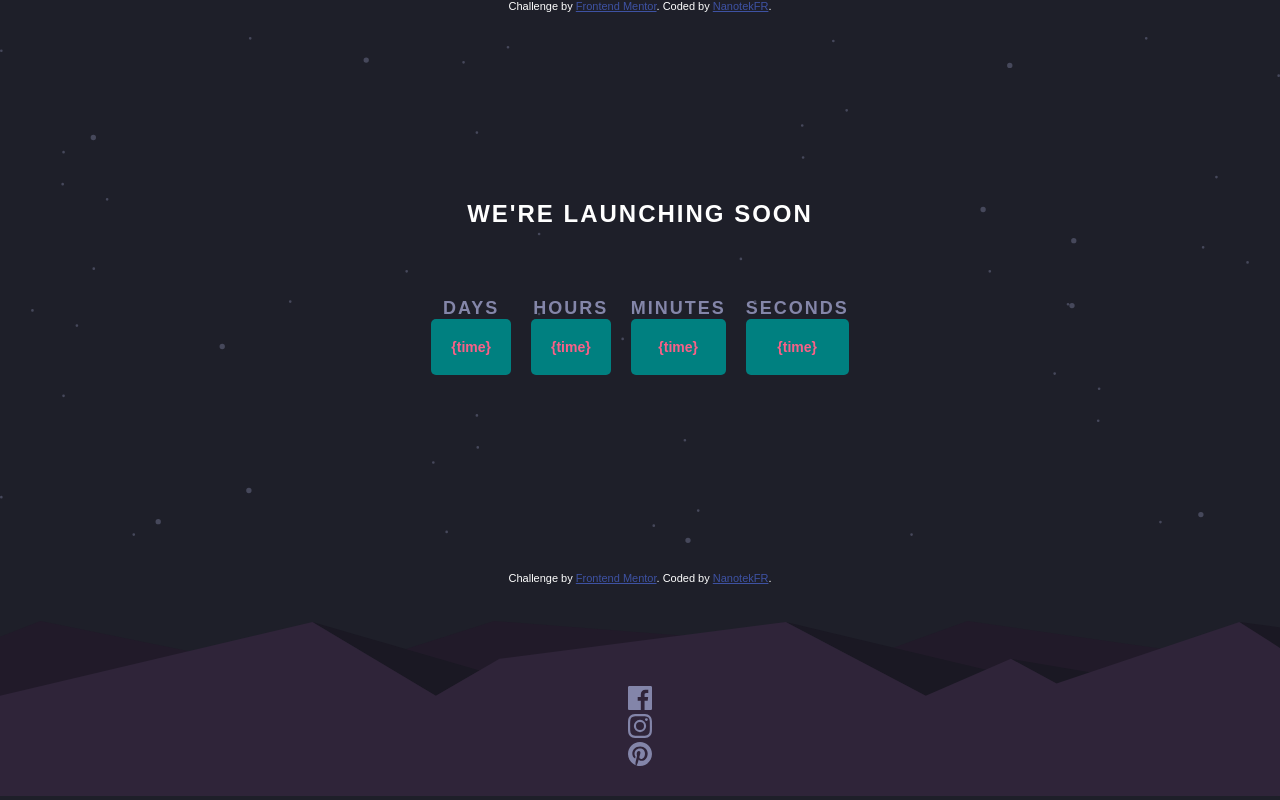
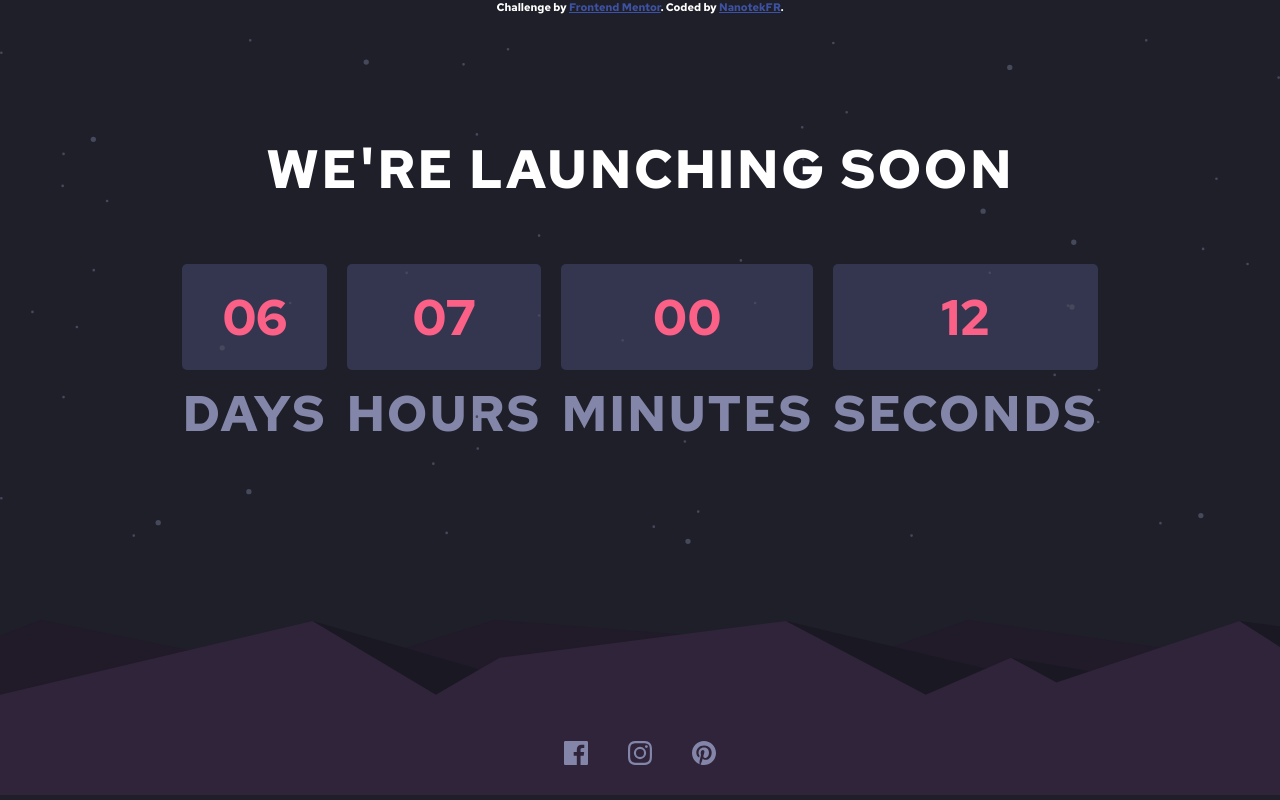
Before and after one commit to Nanotekfr/challenge_frontmentor_timer, a plain HTML site: page index.html in a window 1280 px wide. Drawn offline with Linux system fonts and the light colour scheme; a web font is replaced by a local one.

Commit message:
last commit

```diff
--- a/assets/css/style.css
+++ b/assets/css/style.css
@@ -1,6 +1,10 @@
-@import url('https://fonts.google.com/specimen/Red+Hat+Text');
+@import url("https://fonts.googleapis.com/css2?family=Red+Hat+Text:wght@700&display=swap");
 
-* { padding: 0; margin: 0; box-sizing: border-box;}
+* {
+  padding: 0;
+  margin: 0;
+  box-sizing: border-box;
+}
 
 ul {
   list-style: none;
@@ -17,6 +21,7 @@ ul {
 
 img {
   max-width: 100%;
+  cursor: grab;
 }
 
 header {
@@ -31,6 +36,7 @@ footer {
 
 body {
   font-family: "Red Hat Text", sans-serif;
+  font-weight: 700;
   background-color: hsl(235, 16%, 14%);
 }
 
@@ -44,12 +50,11 @@ body {
 
 .container h1 {
   color: white;
-  font-size: 24px;
+  font-size: 54px;
   text-transform: uppercase;
   letter-spacing: 2px;
   margin-bottom: 50px;
 }
-
 
 .clock {
   display: flex;
@@ -64,10 +69,9 @@ body {
 
 .clock p {
   padding: 20px;
-  background-color: teal;
+  background-color: hsl(236, 21%, 26%);
   color: hsl(345, 95%, 68%);
-  font-size: 14px;
-  font-weight: 700;
+  font-size: 50px;
   border-radius: 5px;
 }
 
@@ -75,7 +79,7 @@ body {
   color: hsl(237, 18%, 59%);
   text-transform: uppercase;
   letter-spacing: 2px;
-  font-size: 18px;
+  font-size: 50px;
   margin-top: 10px;
 }
 
@@ -95,18 +99,50 @@ body {
   margin: 0 20px;
 }
 
+a img:hover {
+  filter: grayscale(1) brightness(2);
+}
 
-.attribution { font-size: 11px; text-align: center; }
-.attribution a { color: hsl(228, 45%, 44%); }
+.attribution {
+  font-size: 11px;
+  text-align: center;
+}
+.attribution a {
+  color: hsl(228, 45%, 44%);
+}
+
+@media only screen and (min-width: 350px) and (max-width: 480px){
+  * {
+    overflow: hidden;
+  }
+  .container {
+    min-height: 100vh;
+  }
+  .container h1{
+    font-size: 14px;
+  }
+  .clock h3 {
+    font-size: 14px;
+  }
+  .clock p {
+    font-size: 14px;
+  }
+  .stars img,
+  .hills img {
+    width: 1920px;
+  }
+}
 
 @media (min-width: 1440px) {
-  .stars img, .hills img {
+  .stars img,
+  .hills img {
     width: 1600px;
   }
 }
 
 @media (min-width: 1600px) {
-  .stars img, .hills img {
+  .stars img,
+  .hills img {
     width: 1920px;
   }
 }
--- /dev/null
+++ b/assets/js/app.js
@@ -0,0 +1,28 @@
+const coundown = () => {
+  const endDate = new Date("Sep 1, 2021 00:00:00").getTime();
+  const now = new Date().getTime();
+
+  const diff = endDate - now
+
+  const seconds = 1000;
+  const minutes = seconds * 60;
+  const hours = minutes * 60;
+  const days = hours * 24;
+
+  let timeDays = Math.floor(diff / days)
+  let timeHours = Math.floor((diff % days) / hours)
+  let timeMinutes = Math.floor((diff % hours) / minutes)
+  let timeSeconds = Math.floor((diff % minutes) / seconds)
+
+  timeDays = timeDays < 10 ? '0' + timeDays : timeDays;
+  timeHours = timeHours < 10 ? '0' + timeHours : timeHours;
+  timeMinutes = timeMinutes < 10 ? '0' + timeMinutes : timeMinutes;
+  timeSeconds = timeSeconds < 10 ? '0' + timeSeconds : timeSeconds;
+
+  document.getElementById('days').innerHTML = timeDays;
+  document.getElementById('hours').innerHTML = timeHours;
+  document.getElementById('minutes').innerHTML = timeMinutes;
+  document.getElementById('seconds').innerHTML = timeSeconds;
+}
+
+setInterval (coundown,1000);
--- a/index.html
+++ b/index.html
@@ -1,71 +1,76 @@
 <!DOCTYPE html>
 <html lang="fr">
   <head>
-  <meta charset="UTF-8">
-  <meta name="viewport" content="width=device-width, initial-scale=1.0"> <!-- displays site properly based on user's device -->
-  <link rel="icon" type="image/png" sizes="32x32" href="./images/favicon-32x32.png">
-  <link rel="stylesheet" href="./assets/css/style.css">
+    <meta charset="UTF-8" />
+    <meta name="viewport" content="width=device-width, initial-scale=1.0" />
+    <!-- displays site properly based on user's device -->
+    <link
+      rel="icon"
+      type="image/png"
+      sizes="32x32"
+      href="./images/favicon-32x32.png"
+    />
+    <link rel="stylesheet" type="text/css" href="./assets/css/style.css" />
 
     <title>Frontend Mentor | Launch countdown timer</title>
-
   </head>
   <body>
     <header>
       <div class="attribution">
-        Challenge by <a href="https://www.frontendmentor.io?ref=challenge" target="_blank">Frontend Mentor</a>.
-        Coded by <a href="https://github.com/Nanotekfr">NanotekFR</a>.
+        Challenge by
+        <a href="https://www.frontendmentor.io?ref=challenge" target="_blank"
+          >Frontend Mentor</a
+        >. Coded by <a href="https://github.com/Nanotekfr">NanotekFR</a>.
       </div>
     </header>
     <div class="container">
       <div class="stars">
-        <img src="images/bg-stars.svg" alt="">
+        <img src="images/bg-stars.svg" alt="" />
       </div>
       <h1>We're launching soon</h1>
       <div class="clock">
         <div>
+          <p id="days">{time}</p>
           <h3>Days</h3>
-          <p>{time}</p>
         </div>
         <div>
+          <p id="hours">{time}</p>
           <h3>Hours</h3>
-          <p>{time}</p>
         </div>
         <div>
+          <p id="minutes">{time}</p>
           <h3>Minutes</h3>
-          <p>{time}</p>
         </div>
         <div>
+          <p id="seconds">{time}</p>
           <h3>Seconds</h3>
-          <p>{time}</p>
-        </div>
         </div>
       </div>
       <div class="social">
         <ul>
           <li>
-          <img src="images/icon-facebook.svg" alt=""></img>
+            <a href="https://www.google.com/" title="Ceci est un lien image HTML">
+              <img src="images/icon-facebook.svg" alt=""/>
+            </a>
           </li>
-      </ul>
-      <ul>
           <li>
-          <img src="images/icon-instagram.svg" alt=""></img>
+            <a href="https://www.google.com/" title="Ceci est un lien image HTML">
+              <img src="images/icon-instagram.svg" alt=""/>
+            </a>
           </li>
-      </ul>
-      <ul>
           <li>
-          <img src="images/icon-pinterest.svg" alt=""></img>
+            <a href="https://www.google.com/" title="Ceci est un lien image HTML">
+              <img src="images/icon-pinterest.svg" alt=""/>
+            </a>
           </li>
         </ul>
       </div>
 
       <div class="hills">
-      <img src="images/pattern-hills.svg" alt="">
+        <img src="images/pattern-hills.svg" alt="" />
       </div>
-    <footer>
-      <div class="attribution">
-        Challenge by <a href="https://www.frontendmentor.io?ref=challenge" target="_blank">Frontend Mentor</a>.
-        Coded by <a href="https://github.com/Nanotekfr">NanotekFR</a>.
     </div>
-    </footer>
+    <footer></footer>
+    <script src="assets/js/app.js"></script>
   </body>
 </html>
```
Lines whose indentation alone changed are shown as unchanged.
